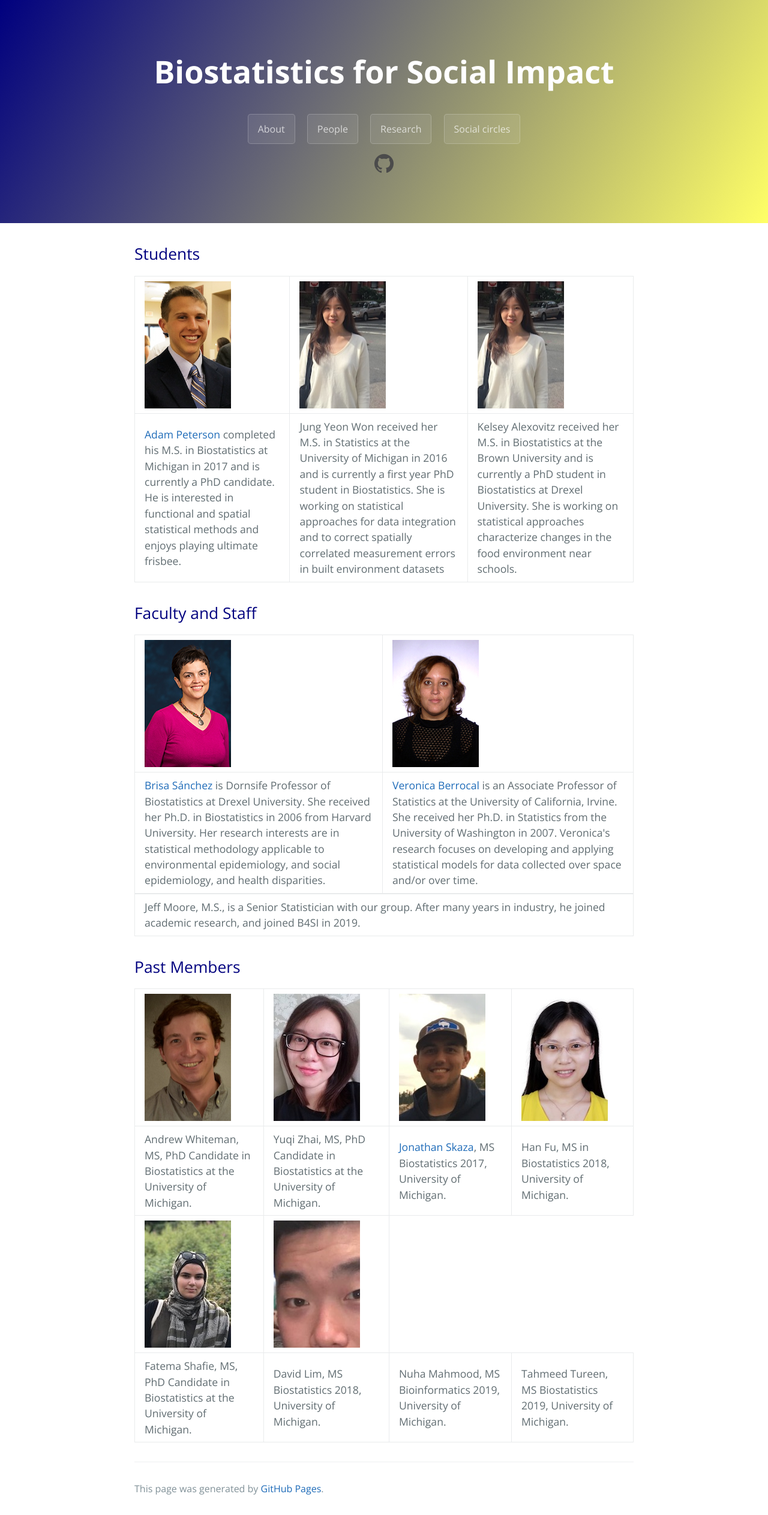
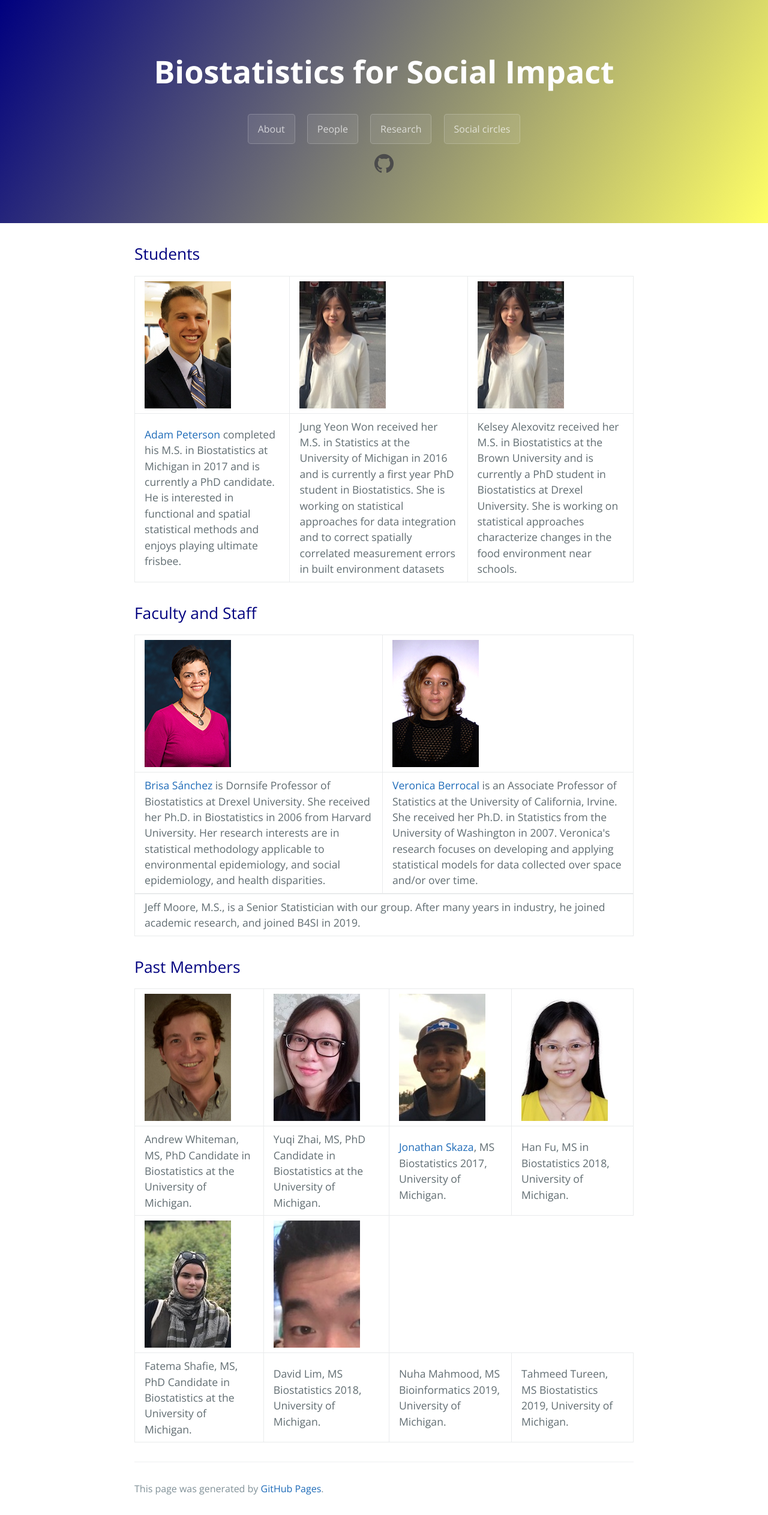
Before and after one commit to Biostatistics4SocialImpact/Biostatistics4SocialImpact.github.io, a Jekyll site: the page built from people.md, in a window 1280 px wide. Shown: the whole page at 60% size. Built offline with Jekyll 4.4.1, drawn with Linux system fonts in a browser that asks for light colours.

Commit message:
Update cayman.css

```diff
--- a/css/cayman.css
+++ b/css/cayman.css
@@ -240,7 +240,7 @@ a:hover { text-decoration: underline; }
 }
 
 .thumbdavid {
-  background: url('/assets/david.jpg') 20% 20% no-repeat; /* 50% 50% centers image in div */
+  background: url('/assets/david.jpg') 10% 10% no-repeat; /* 50% 50% centers image in div */
   width: 144px;
   height: 212px;
 }
```
